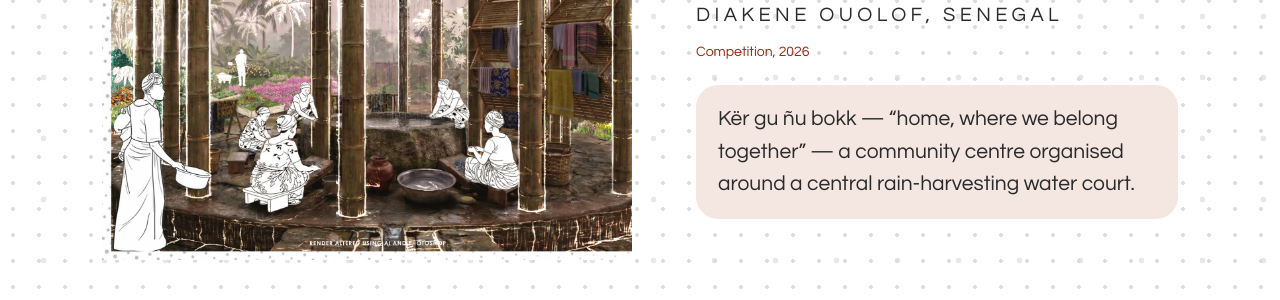
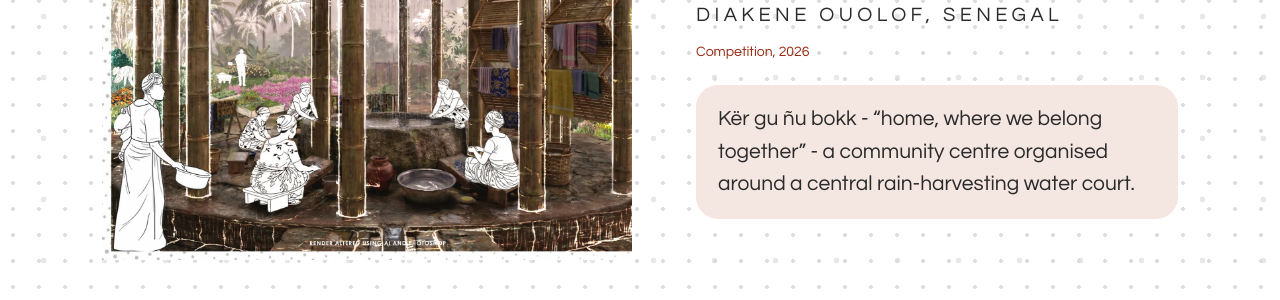
Before and after one commit to tamaesaisha/tamaesaisha.architecture, a Jekyll site: the page built from _projects/kaira-looro-community-centre.md, in a window 1280 px wide and 900 px high. Shown: the part 350-650 px from the top of the window. Built offline with Jekyll 4.4.1, drawn with Linux system fonts in a browser that asks for light colours; part of the change alters nothing that is shown.

Commit message:
Update _projects/kaira-looro-community-centre.md (via Pages CMS)

```diff
--- a/_projects/kaira-looro-community-centre.md
+++ b/_projects/kaira-looro-community-centre.md
@@ -6,7 +6,8 @@ year: "2026"
 category: Competition
 order: 4
 cover: /assets/uploads/kaira-looro-cover.webp
-summary: Kër gu ñu bokk — “home, where we belong together” — a community centre organised around a central rain-harvesting water court.
+summary: Kër gu ñu bokk - “home, where we belong together” - a community centre
+  organised around a central rain-harvesting water court.
 gallery:
   - image: /assets/uploads/kaira-looro-01.webp
     caption: Construction concept drawings, materiality and social and economic impact
@@ -24,7 +25,10 @@ gallery:
     caption: 1:10 perimeter section model
   - image: /assets/uploads/kaira-looro-08.webp
     caption: 1:10 perimeter section
+published: true
 ---
-<p>Kër gu ñu bokk is a proposed community centre in Diakene Ouolof, Senegal, organised around a central rain-harvesting water court. The project explores how architecture can support everyday life and small-scale local economy through one connected spatial system.</p>
-<p>Programmes including washing, pottery and soap making, food growing, cooking, trade, learning, and community gathering are arranged around a shared core, allowing water to function as both environmental infrastructure and social anchor. The design focuses on climate-responsive form, simple material logic, and the relationship between productive activity, communal space, and collective self-sufficiency.</p>
-<p>Site mapping examined the relationship between the village fabric, routes, landscape, and the placement of the centre at the settlement edge. A materiality study tested how local resources and low-tech construction methods could inform the architecture, linking the environmental strategy to its structural and economic logic.</p>
+Kër gu ñu bokk is a proposed community centre in Diakene Ouolof, Senegal, organised around a central rain-harvesting water court. The project explores how architecture can support everyday life and small-scale local economy through one connected spatial system.
+
+Programmes including washing, pottery and soap making, food growing, cooking, trade, learning, and community gathering are arranged around a shared core, allowing water to function as both environmental infrastructure and social anchor. The design focuses on climate-responsive form, simple material logic, and the relationship between productive activity, communal space, and collective self-sufficiency.
+
+Site mapping examined the relationship between the village fabric, routes, landscape, and the placement of the centre at the settlement edge. A materiality study tested how local resources and low-tech construction methods could inform the architecture, linking the environmental strategy to its structural and economic logic.
```
